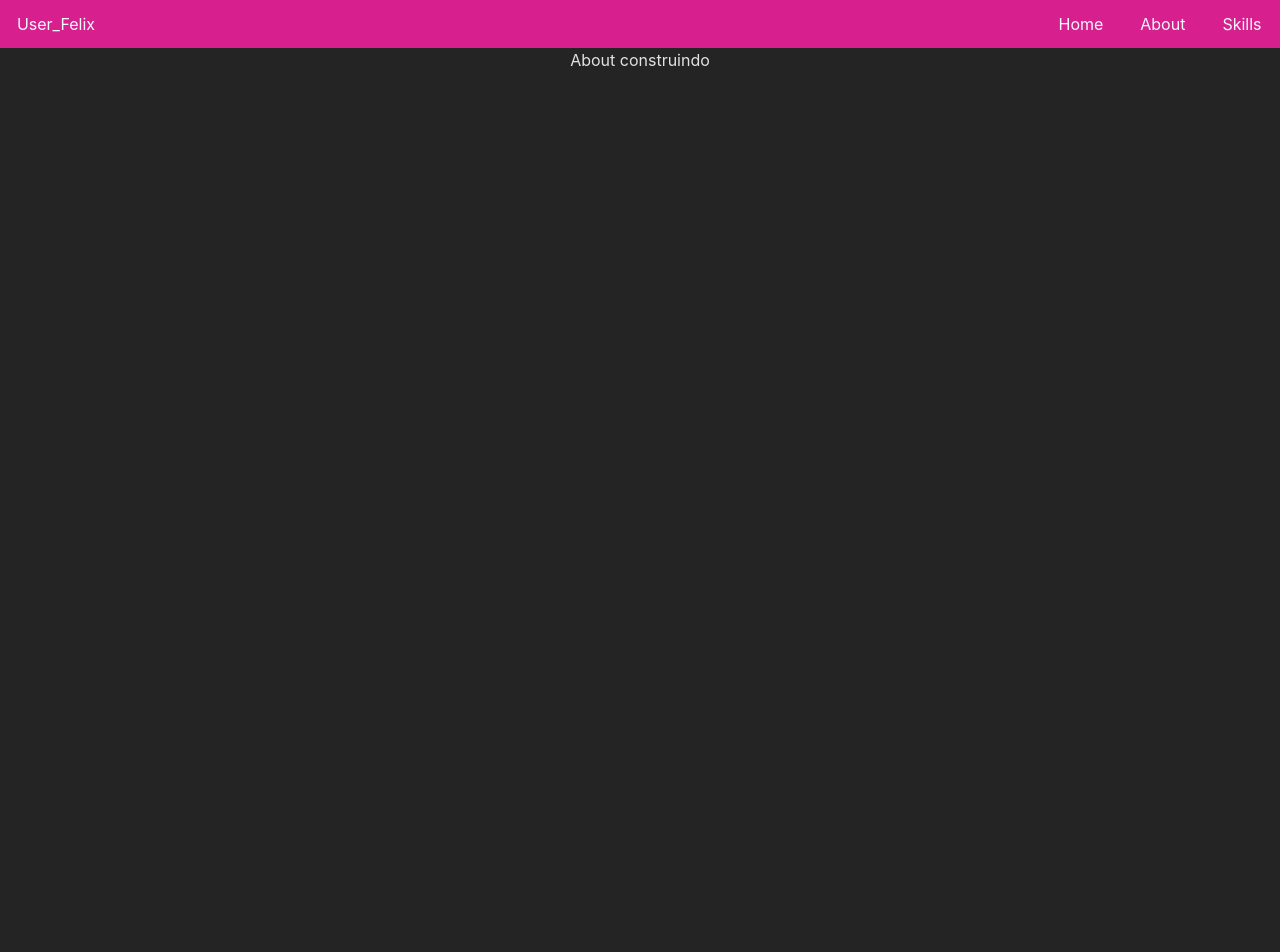
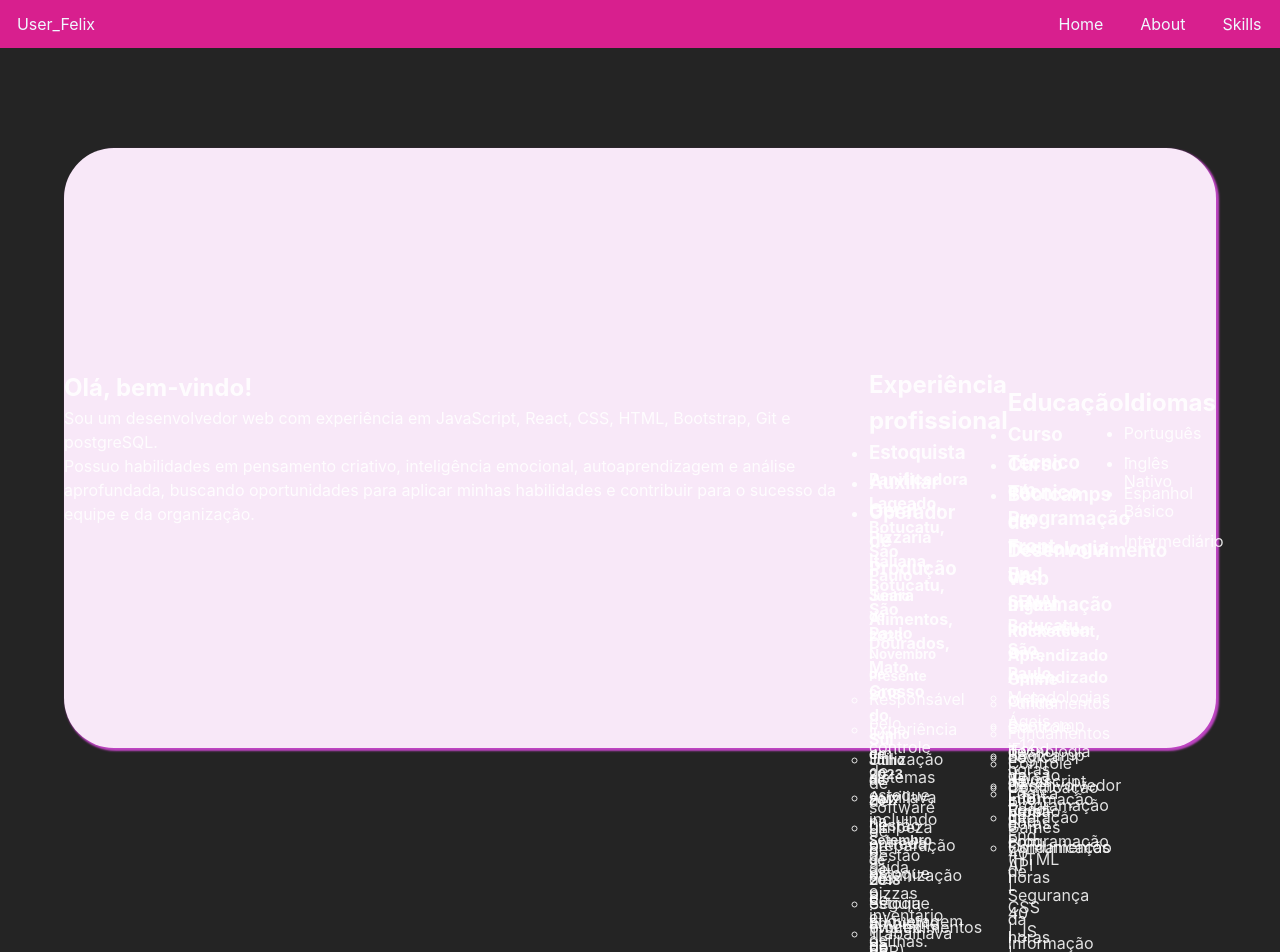
Before and after one commit to User-Felix/Portfolio_User-Felix, a React (Vite) app: page /About in a window 1280 px wide. Shown: the top 952 px of the page. Before the commit the page ends 800 px from the top, so only its background shows below. Built offline with nearby package versions, Linux system fonts and the light colour scheme.

Commit message:
Add content in about

```diff
--- a/src/pages/About/main.tsx
+++ b/src/pages/About/main.tsx
@@ -1,13 +1,106 @@
 import Toolbar from "../../components/toollbar/toolbar";
 
 export default function About(): React.ReactElement {
-    return(
+    return (
         <>
-            <Toolbar/>
+            <Toolbar />
             <main>
-                <p>
-                    About construindo
-                </p>
+                <div id="container">
+
+                    <div id="content">
+                        <section id="about-me">
+                            <h2>Olá, bem-vindo!</h2>
+                            <p>
+                                Sou um desenvolvedor web com experiência em JavaScript, React, CSS, HTML, Bootstrap, Git e postgreSQL.
+                            </p>
+                            <p>
+                                Possuo habilidades em pensamento criativo, inteligência emocional, autoaprendizagem e análise aprofundada, buscando oportunidades para aplicar minhas habilidades e contribuir para o sucesso da equipe e da organização.
+                            </p>
+                        </section>
+
+                        <section id="professional-experience">
+                            <h2>Experiência profissional</h2>
+                            <ul>
+                                <li>
+                                    <h3>Estoquista</h3>
+                                    <h4>Panificadora Lageado, Botucatu, São Paulo</h4>
+                                    <h5>Junho de 2023 - Presente</h5>
+                                    <ul>
+                                        <li>Responsável pelo controle de estoque, incluindo entrada, saída e inventário de produtos.</li>
+                                        <li>Experiência em sistemas de gestão de estoque e etiquetagem de produtos.</li>
+                                        <li>Utilização de software de gestão de estoque (Multix ERP).</li>
+                                    </ul>
+                                </li>
+                                <li>
+                                    <h3>Auxiliar Geral</h3>
+                                    <h4>Pizzaria Italiana, Botucatu, São Paulo</h4>
+                                    <h5>Novembro de 2018 - Junho de 2023</h5>
+                                    <ul>
+                                        <li>Auxiliava na preparação de pizzas e esfihas.</li>
+                                        <li>Limpeza e organização do ambiente de trabalho, utensílios e equipamentos utilizados na produção.</li>
+                                    </ul>
+                                </li>
+                                <li>
+                                    <h3>Operador de Produção</h3>
+                                    <h4>Seara Alimentos, Dourados, Mato Grosso do Sul</h4>
+                                    <h5>Julho de 2017 - Setembro de 2018</h5>
+                                    <ul>
+                                        <li>Seguia procedimentos de segurança e qualidade na linha de produção.</li>
+                                        <li>Trabalhava em equipe e atingia metas de produtividade.</li>
+                                    </ul>
+                                </li>
+                            </ul>
+                        </section>
+
+                        <section id="education">
+                            <h2>Educação</h2>
+                            <ul>
+                                <li>
+                                    <h3>Curso Técnico em Programação Front-End</h3>
+                                    <h4>SENAI, Botucatu, São Paulo</h4>
+                                    <ul>
+                                        <li>Metodologias Ágeis - 12 horas</li>
+                                        <li>Controle de Versão - 16 horas</li>
+                                        <li>Lógica de Programação - 40 horas</li>
+                                        <li>Codificação Front-End (HTML | CSS | JS | ANGULAR) - 140 horas</li>
+                                        <li>Interação com API - 40 horas</li>
+                                        <li>Fundamentos de Segurança da Informação - 2 horas</li>
+                                    </ul>
+                                </li>
+                                <li>
+                                    <h3>Curso Técnico em Tecnologia da Informação</h3>
+                                    <h4>Rocketseat, Aprendizado Online</h4>
+                                    <ul>
+                                        <li>Fundamentos em Tecnologia da Informação e Comunicação</li>
+                                        <li>Fundamentos de Javascript</li>
+                                        <li>Controle de Versão</li>
+                                        <li>Lógica de Programação</li>
+                                    </ul>
+                                </li>
+                                <li>
+                                    <h3>Bootcamps de Desenvolvimento Web</h3>
+                                    <h4>Digital Innovation One, Aprendizado Online</h4>
+                                    <ul>
+                                        <li>Bootcamp iFood - Front-End</li>
+                                        <li>Bootcamp iFood - Games</li>
+                                        <li>Desenvolvedor React</li>
+                                    </ul>
+                                </li>
+                            </ul>
+                        </section>
+
+                        <section id="language">
+                            <h2>Idiomas</h2>
+                            <ul>
+                                <li>Português - Nativo</li>
+                                <li>Inglês - Básico</li>
+                                <li>Espanhol - Intermediário</li>
+                            </ul>
+                        </section>
+
+                    </div>
+
+                </div>
             </main>
         </>
     )
```
